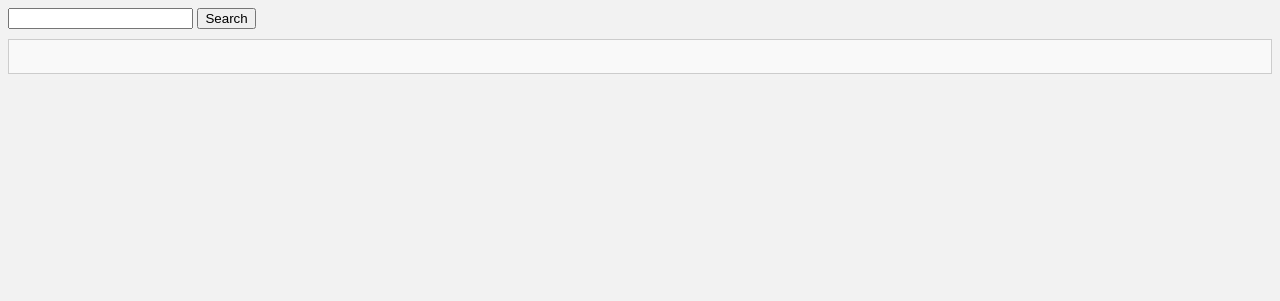
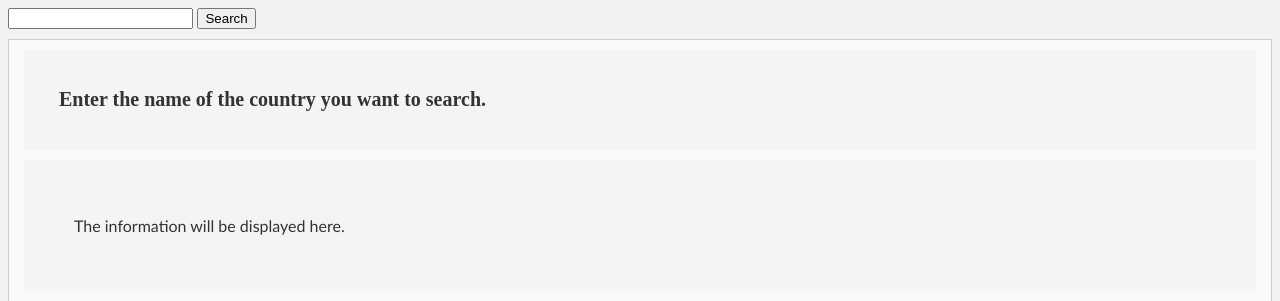
Before and after one commit to CaptainCluster/CountryHub, a plain HTML site: page index.html in a window 1280 px wide. Shown: the top 301 px of the page. Drawn offline with Linux system fonts and the light colour scheme.

Commit message:
Improvements pretty much everywhere

```diff
--- a/index.html
+++ b/index.html
@@ -14,7 +14,7 @@
         </div>
         <div class="countryInformation">
             <div class="countryNameDisplay">
-                <h1 id="countryName"></h1>
+                <h1 class="countryName" id="countryName"></h1>
             </div>
             <div class="coreInformation" id="coreInformation">
             </div>
--- a/index.js
+++ b/index.js
@@ -13,26 +13,46 @@ if (document.readyState !== "loading") {
 
 function mainFunction(){
 const searchButton = document.getElementById("searchButton");
+//We don't want to fetch any data if the new input matches the previous one
+let previousUserInput = "";
 searchButton.addEventListener("click", async function(){
   //The country user types in as an input will be sent in as a parameter
   //to be merged with the beginning of the URL so that we can find the data.
   const htmlInputCountry = document.getElementById("userInputCountry");
   let countryUserInput = htmlInputCountry.value;
+  let data = "";
+  countryUserInput = manageCountryExceptions(countryUserInput);
+  //Here we want to make sure the user input is reasonable so that we don't
+  //go through the process unnecessarily.
+  if(countryUserInput != "" && countryUserInput != previousUserInput){
+    data = await getData(countryUserInput);
+    const processedData = processData(data);
+    displayResults(processedData);
+    previousUserInput = countryUserInput;
+  }
+});
+defaultContent();
+}
 
-  //If the user wants to search for China, we need an if-condition, or else
-  //the program will find information regarding Taiwan. This means that
-  //"China" gives information of People's Republic of China and "Taiwan"
-  //gives information of Taiwan/Republic of China.
+function defaultContent(){
+  //Once the user boots the program up, we want to display things that
+  //should help them use it.
+  const countryNameDisplay = document.getElementById("countryName");
+  countryNameDisplay.textContent =  "Enter the name of the country you want to search.";
+  const coreInfoDisplay = document.getElementById("coreInformation");
+  const defaultPTag = document.createElement("p");
+  defaultPTag.textContent = "The information will be displayed here.";
+  coreInfoDisplay.appendChild(defaultPTag);
+}
+
+function manageCountryExceptions(countryUserInput){
+  //Here we handle exceptions when searching for real nations that the API has data
+  //for.. For instance, by searching "China", the API gives data  of Taiwan as
+  //default, when data regarding that country can be found by searching "Taiwan".
   if(countryUserInput == "china" || countryUserInput == "China"){
     countryUserInput = "zho";
   }
-  let data = "";
-  if(countryUserInput != ""){
-    data = await getData(countryUserInput);
-    const processedData = processData(data);
-    displayResults(processedData);
-  }
-});
+  return countryUserInput;
 }
 
 async function getData(countryUserInput){
--- a/styles.css
+++ b/styles.css
@@ -1,6 +1,6 @@
 body {
     background-color: #f2f2f2;
-    font-family: Arial, sans-serif;
+    font-family: Arial, sans-serif, 'Times New Roman', Times, serif;
     color: #333;
   }
 
@@ -11,15 +11,37 @@ body {
   margin-top: 10px;
   font-size: 10px;
 }
+
+.countryNameDisplay{
+  background-color: #f5f4f4;
+  padding: 25px;
+  margin-left: 5px;
+  margin-right: 5px;
+  text-align: left;
+  font-family: 'Times New Roman', Times, serif;
+}
+.countryName{
+  margin-left: 10px;
+}
+.coreInformation{
+  margin-top: 10px;
+  background-color: #f5f4f4;
+  padding: 40px;
+  margin-left: 5px;
+  margin-right: 5px;
+  font-family:'Trebuchet MS', 'Lucida Sans Unicode', 'Lucida Grande', 'Lucida Sans', Arial, sans-serif
+}
 p{
   margin-left: 10px;
   font-size: 16px;
 }
+
 img{
   border: 2px solid black;
   margin-left: 10px;
   margin-bottom: 10px;
 }
+
 button{
   cursor: pointer;
 }
```
